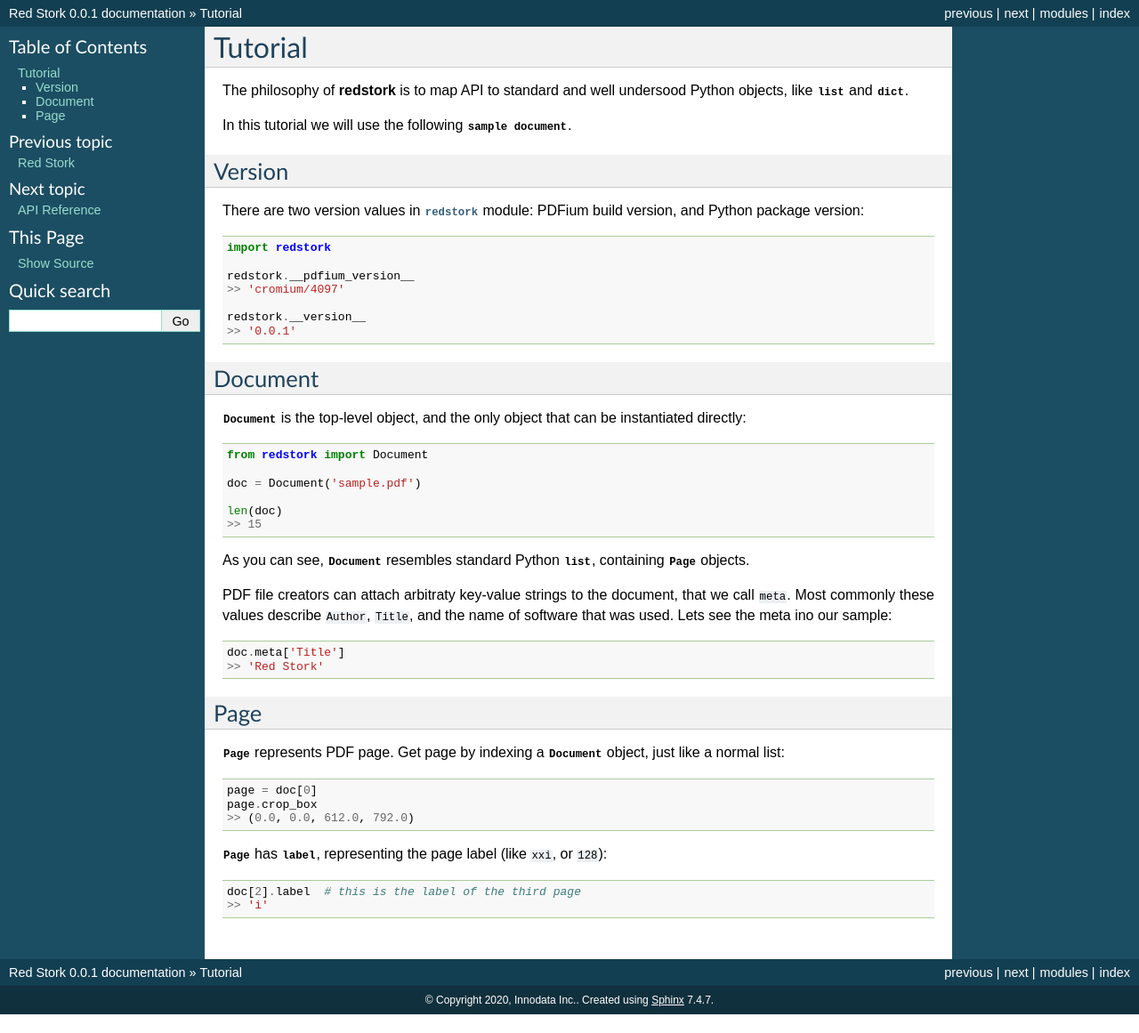
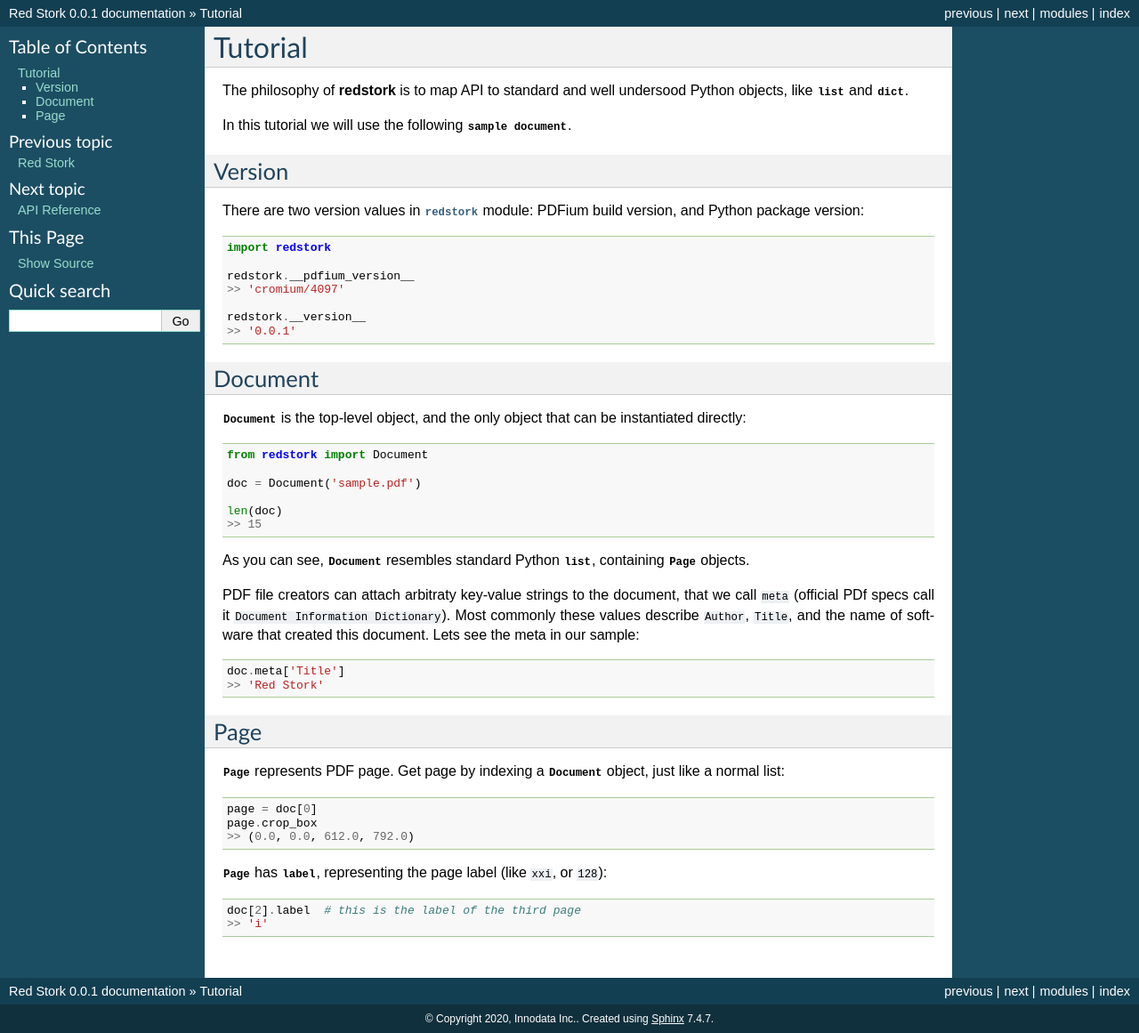
Before and after one commit to innodatalabs/redstork, a Sphinx documentation site: the page built from docs/source/tutorial.rst, in a window 1280 px wide. Shown: the whole page at 89% size. Built offline with Sphinx 7.4.7, drawn with Linux system fonts in a browser that asks for light colours; the version number is read from the project's files by our own code; before the commit the page ends 1140 px from its top, so only the background shows below that.

Commit message:
better docs

```diff
--- a/docs/source/tutorial.rst
+++ b/docs/source/tutorial.rst
@@ -36,9 +36,10 @@
 
 As you can see, :class:`Document` resembles standard Python :class:`list`, containing :class:`Page` objects.
 
-PDF file creators can attach arbitraty key-value strings to the document, that we call ``meta``.
-Most commonly these values describe ``Author``, ``Title``, and the name of software that was used. Lets see
-the meta ino our sample::
+PDF file creators can attach arbitraty key-value strings to the document, that we call ``meta`` (official
+PDf specs call it ``Document Information Dictionary``).
+Most commonly these values describe ``Author``, ``Title``, and the name of software that created this
+document. Lets see the meta in our sample::
 
     doc.meta['Title']
     >> 'Red Stork'
```
Also changed, not shown: 1 other file.
